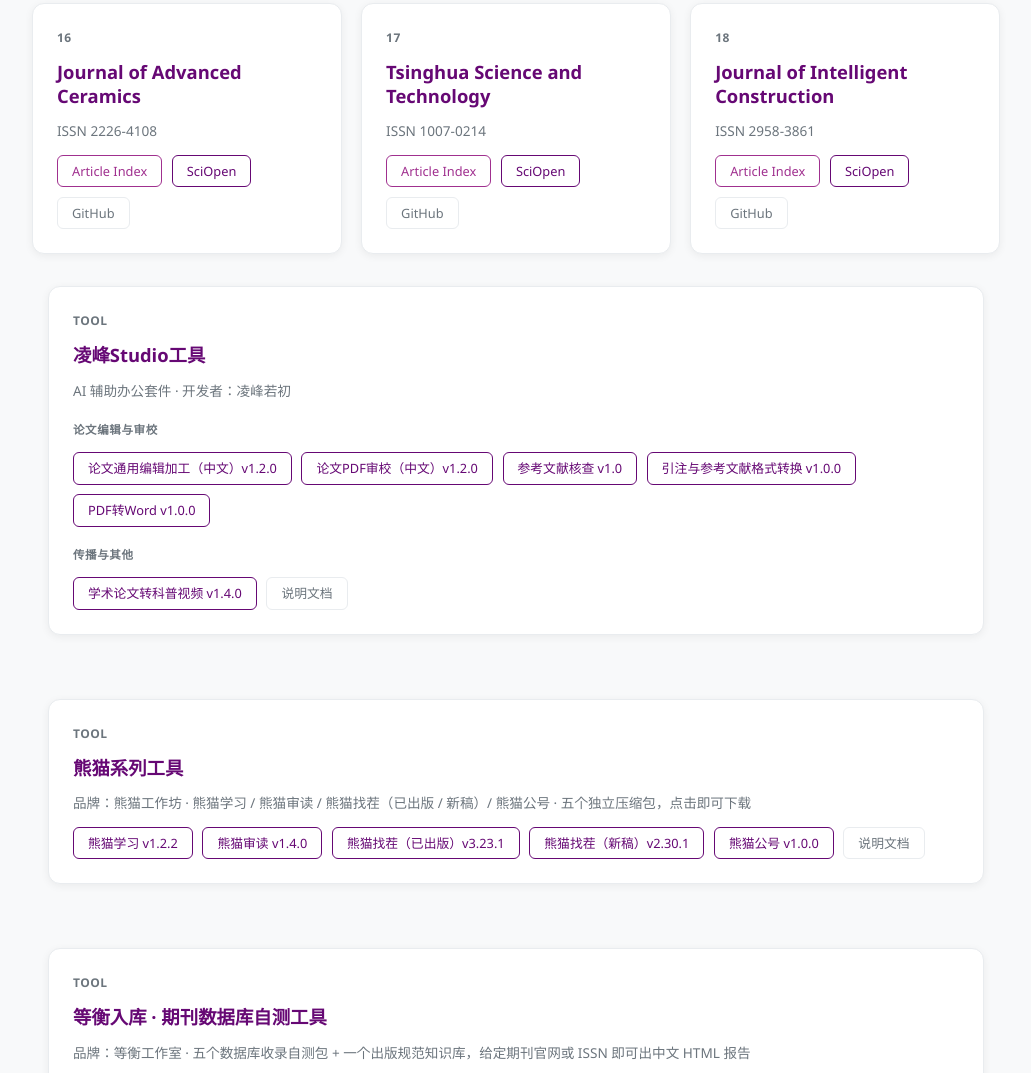
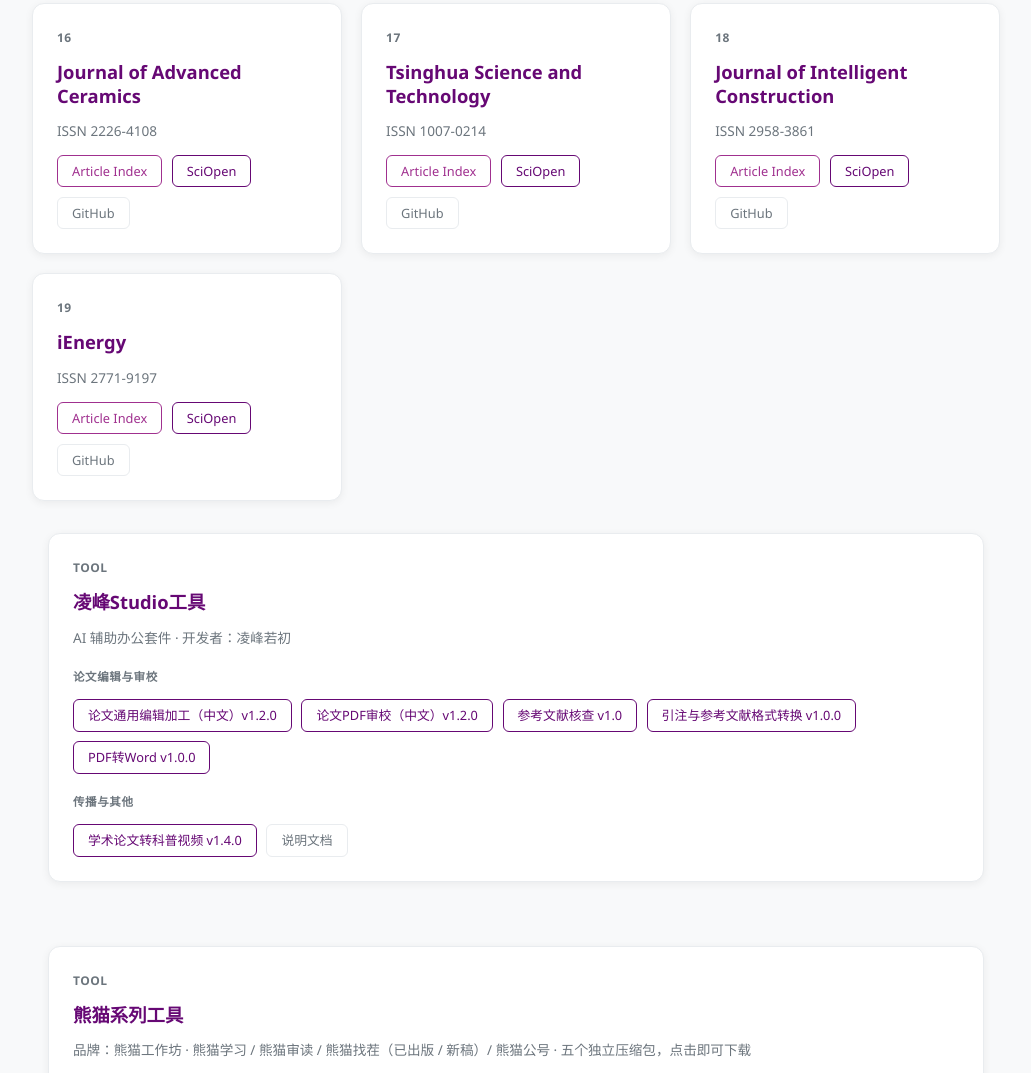
Before and after one commit to TUPjournals/tupjournals-index, a plain HTML site: page index.html in a window 1280 px wide. Shown: the part 1580-2653 px from the top of the page, without its empty margins (124-1155 px from the left). Drawn offline with Linux system fonts and the light colour scheme.

Commit message:
Add iEnergy (#19)

```diff
--- a/index.html
+++ b/index.html
@@ -374,6 +374,17 @@
       <a class="github" href="https://github.com/TUPjournals/JIC" target="_blank">GitHub</a>
     </div>
   </div>
+
+  <div class="card">
+    <span class="num">19</span>
+    <h2>iEnergy</h2>
+    <div class="meta">ISSN 2771-9197</div>
+    <div class="links">
+      <a class="index" href="https://tupjournals.github.io/iEnergy/" target="_blank">Article Index</a>
+      <a class="sciopen" href="https://www.sciopen.com/journal/2771-9197" target="_blank">SciOpen</a>
+      <a class="github" href="https://github.com/TUPjournals/iEnergy" target="_blank">GitHub</a>
+    </div>
+  </div>
 </div>
 <div class="container">
   <div class="card tool">
```
